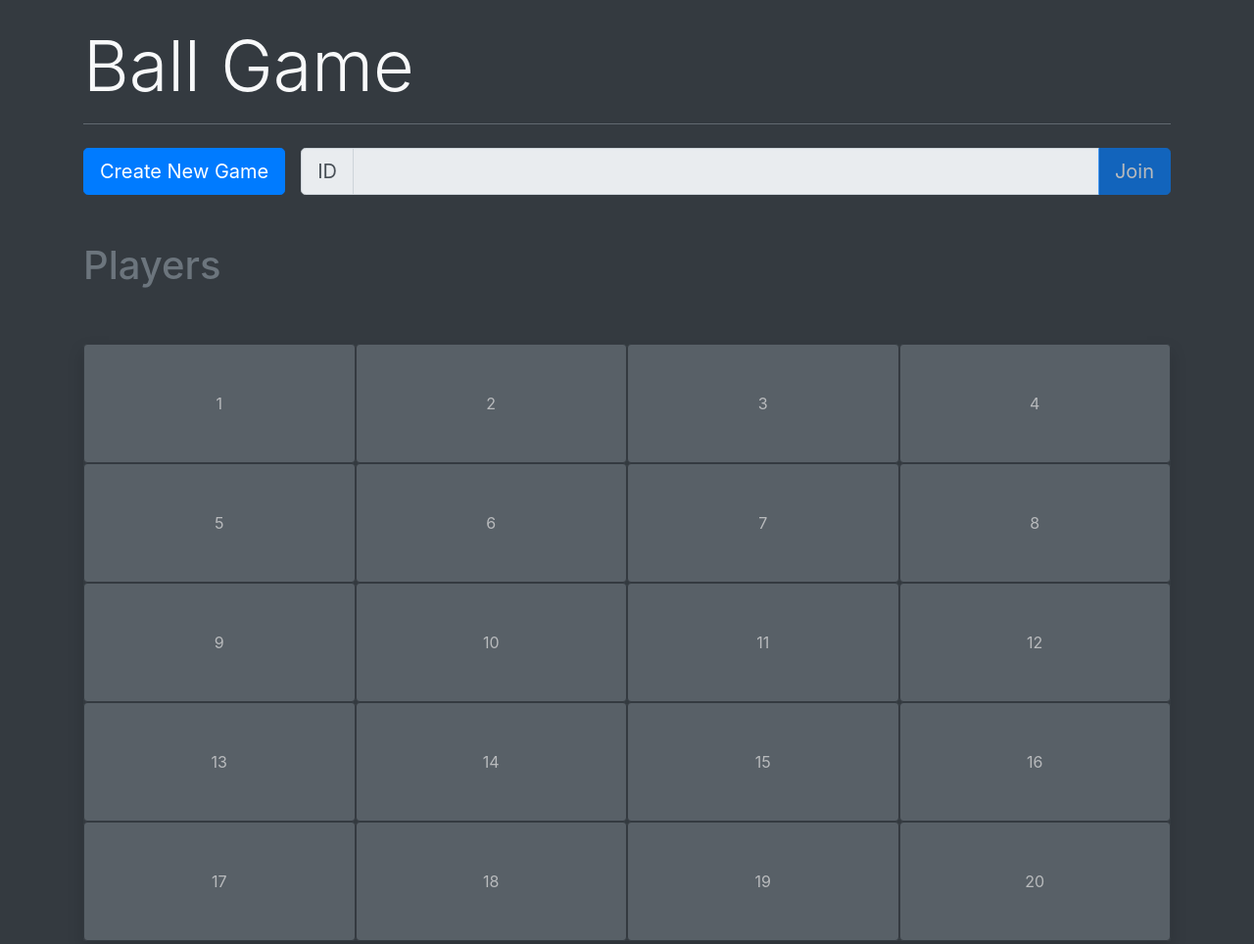
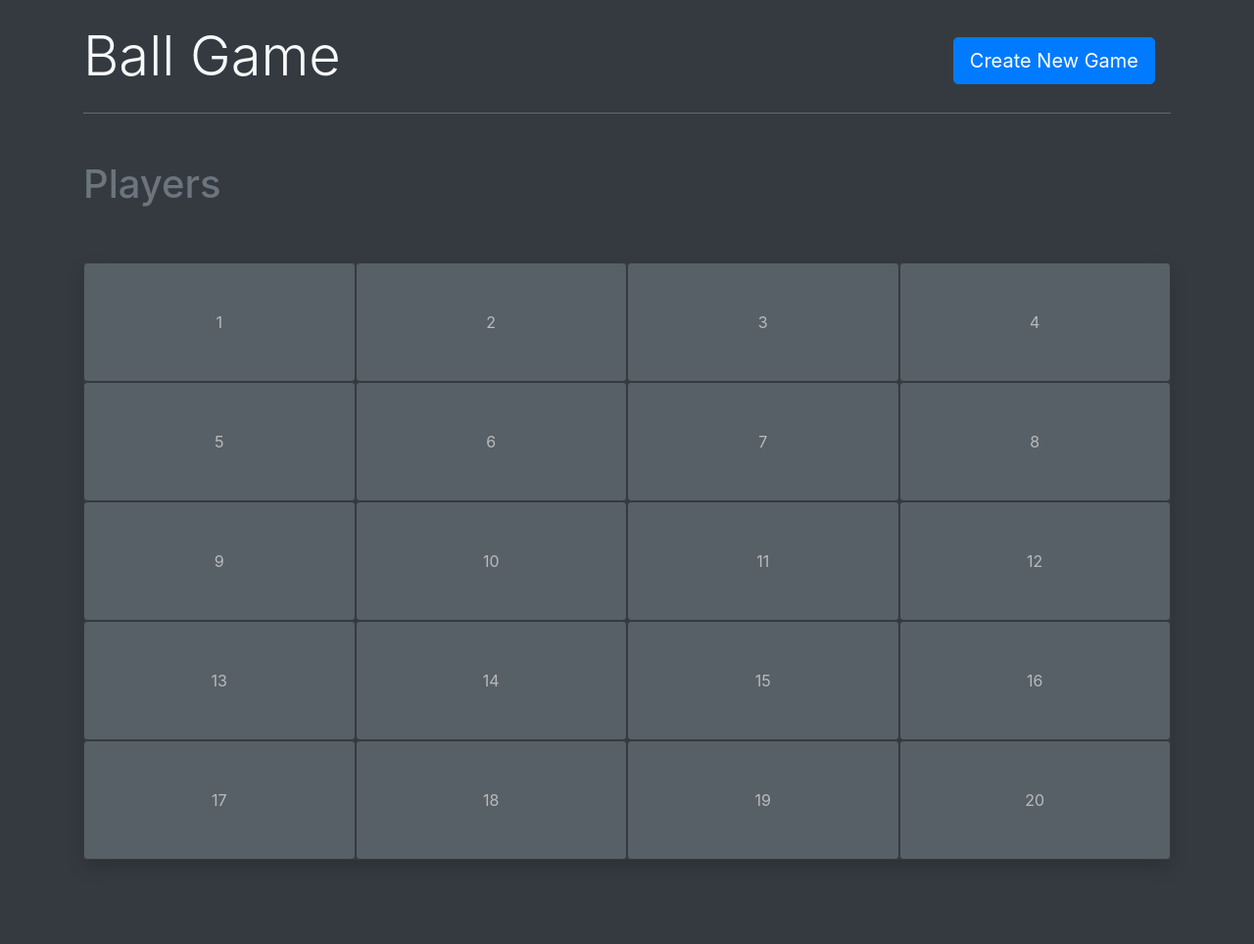
Before and after one commit to webceyhan/multiplayer-game-with-websockets, a website: page public/index.html in a window 1280 px wide. Shown: the whole page at 98% size. After the commit the page ends 926 px from the top, so only its background shows below. Drawn offline with nearby package versions, Linux system fonts and the light colour scheme.

Commit message:
available games added to join

```diff
--- a/public/app.js
+++ b/public/app.js
@@ -7,10 +7,19 @@ Vue.createApp({
         return api.state;
     },
     computed: {
+        availableGames() {
+            if (this.games?.length) {
+                return this.games.filter((game) => game.players.length < 3);
+            }
+            return [];
+        },
+        canCreate() {
+            return this.availableGames.length === 0;
+        },
         ready() {
             return !!this.game.id;
         },
-        started() {
+        joined() {
             return this.players.findIndex((p) => p.id === this.player.id) > -1;
         },
         players() {
@@ -26,11 +35,15 @@ Vue.createApp({
         },
     },
     methods: {
+        canJoin(gameId) {
+            const game = this.games.find((game) => game.id === gameId);
+            return game?.players.length < 3;
+        },
         onCreate() {
             api.emit('create');
         },
-        onJoin() {
-            api.emit('join', { gameId: this.game.id });
+        onJoin(gameId) {
+            api.emit('join', { gameId });
         },
         onPlay(ballId) {
             api.emit('play', { gameId: this.game.id, ballId });
--- a/public/index.html
+++ b/public/index.html
@@ -18,48 +18,48 @@
 
         <title>Hello, world!</title>
     </head>
+
     <body class="bg-dark text-light">
+        <div id="app" class="container">
             <header class="my-4">
-            <div class="container">
-                <h1 class="display-3">Ball Game</h1>
-
-                <hr class="bg-secondary" />
-            </div>
-        </header>
-
-        <main id="app">
-            <div class="container">
-                <!-- Toolbar -->
-                <div class="btn-toolbar mb-5">
+                <div class="d-flex justify-content-between align-items-center">
+                    <h1 class="display-4">Ball Game</h1>
                     <button
+                        type="button"
                         class="btn btn-lg btn-primary mr-3"
                         @click="onCreate"
-                        :disabled="ready"
+                        :disabled="!canCreate"
                     >
                         Create New Game
                     </button>
+                </div>
+                <hr class="bg-secondary" />
+            </header>
 
-                    <div class="input-group input-group-lg flex-fill">
-                        <div class="input-group-prepend">
-                            <div class="input-group-text">ID</div>
-                        </div>
-                        <input
-                            class="form-control"
-                            type="text"
-                            v-model="game.id"
-                            disabled
-                        />
-                        <div class="input-group-append">
+            <main>
+                <ul class="list-group list-group-flush mb-4">
+                    <li
+                        class="list-group-item list-group-item-action list-group-item-primary d-flex justify-content-between align-items-center"
+                        v-for="game in games"
+                        :key="game.id"
+                        @click="onJoin(game.id)"
+                    >
+                        <span> Game ID: {{game.id}} </span>
+
+                        <span class="badge badge-primary badge-pill">
+                            Players: {{game.players.length}}
+                        </span>
+
                         <button
+                        type="button"
                             class="btn btn-primary"
-                                @click="onJoin"
-                                :disabled="!ready || started"
+                            @click="onJoin(game.id)"
+                            :disabled="!canJoin(game.id)"
                         >
                             Join
                         </button>
-                        </div>
-                    </div>
-                </div>
+                    </li>
+                </ul>
 
                 <!-- Players -->
                 <section class="mb-5">
@@ -89,14 +89,14 @@
                             :key="i"
                             :style="{background: color}"
                             @click="onPlay(i)"
-                            :disabled="!started"
+                            :disabled="!joined"
                         >
                             {{i + 1}}
                         </button>
                     </div>
                 </section>
+            </main>
         </div>
-        </main>
 
         <!-- VueJs -->
         <script src="https://unpkg.com/vue@next"></script>
```
Lines whose indentation alone changed are shown as unchanged.
